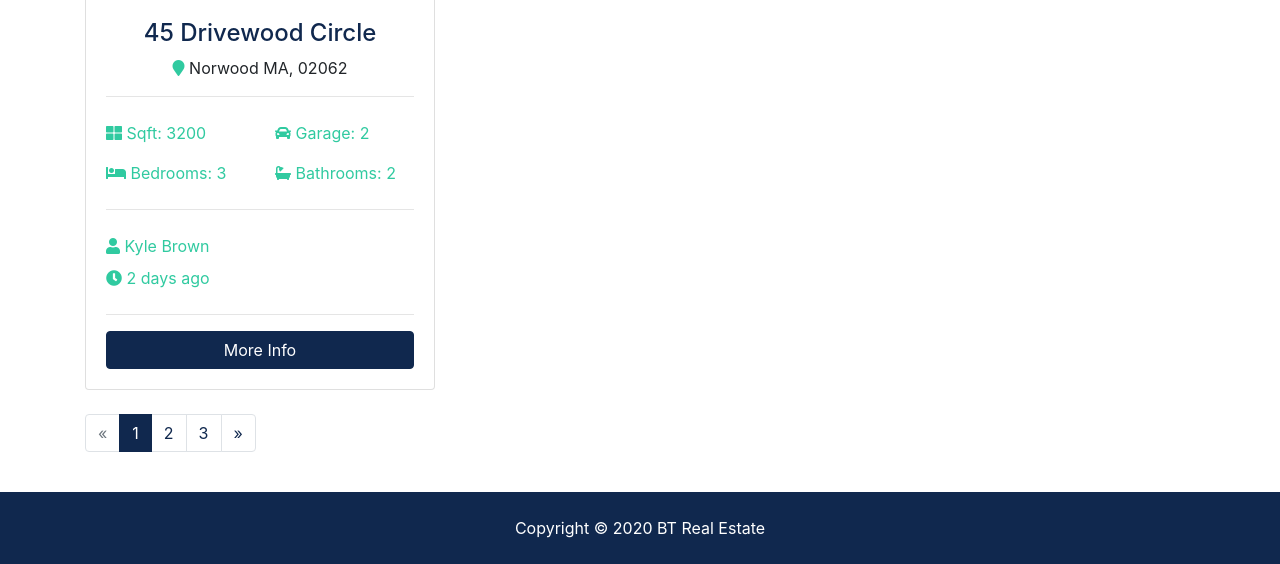
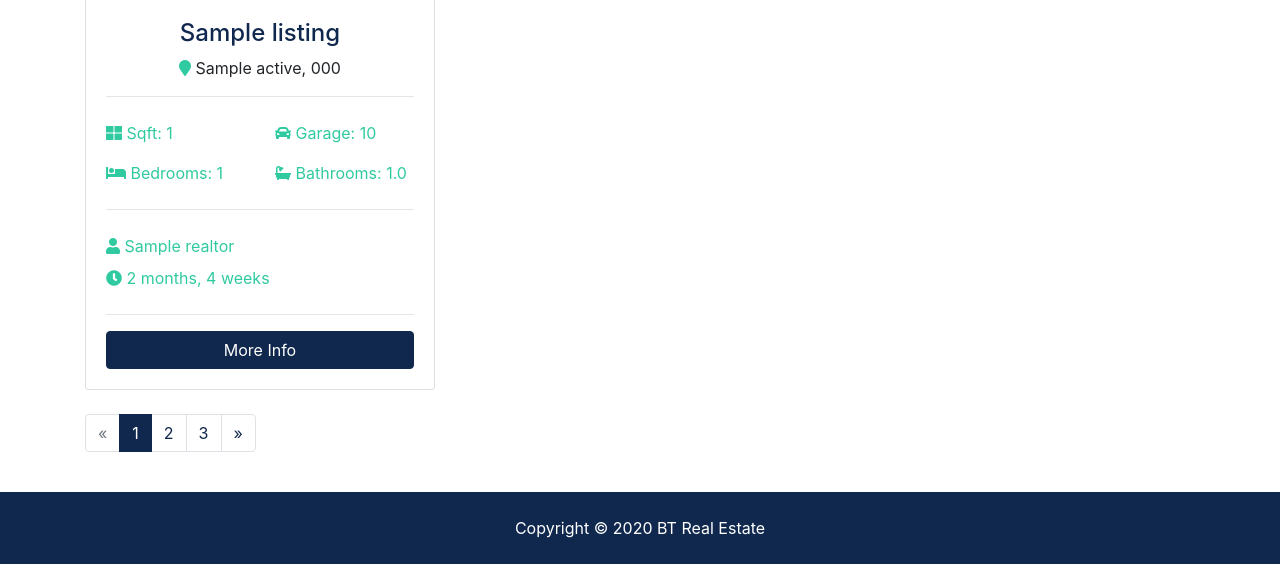
Before and after one commit to Mossie93/btre_project, a Django app: page /listings/ in a window 1280 px wide. Shown: the part 712-1276 px from the top of the page. Run offline with Django 3.2, Linux system fonts and the light colour scheme; tables that the repository leaves empty hold one stand-in row (values such as "Sample post"); grey boxes marked "Sample" are stand-in pictures; some libraries are stand-ins or nearby versions.

Commit message:
Replace hardcoded data in listings index template with real data

```diff
--- a/templates/listings/listings.html
+++ b/templates/listings/listings.html
@@ -1,4 +1,6 @@
 {% extends 'base.html' %}
+
+{% load humanize %}
 
 {% block content %}
 
@@ -37,42 +39,42 @@
         {% for listing in listings %}
           <div class="col-md-6 col-lg-4 mb-4">
             <div class="card listing-preview">
-              <img class="card-img-top" src="assets/img/homes/home-1.jpg" alt="">
+              <img class="card-img-top" src="{{ listing.photo_main.url }}" alt="">
               <div class="card-img-overlay">
                 <h2>
-                  <span class="badge badge-secondary text-white">$490,000</span>
+                  <span class="badge badge-secondary text-white">${{ listing.price | intcomma }}</span>
                 </h2>
               </div>
               <div class="card-body">
                 <div class="listing-heading text-center">
-                  <h4 class="text-primary">45 Drivewood Circle</h4>
+                  <h4 class="text-primary">{{ listing.title }}</h4>
                   <p>
-                    <i class="fas fa-map-marker text-secondary"></i> Norwood MA, 02062</p>
+                    <i class="fas fa-map-marker text-secondary"></i> {{ listing.city }} {{ listing.state }}, {{ listing.zipcode }}</p>
                 </div>
                 <hr>
                 <div class="row py-2 text-secondary">
                   <div class="col-6">
-                    <i class="fas fa-th-large"></i> Sqft: 3200</div>
+                    <i class="fas fa-th-large"></i> Sqft: {{ listing.sqft }}</div>
                   <div class="col-6">
-                    <i class="fas fa-car"></i> Garage: 2</div>
+                    <i class="fas fa-car"></i> Garage: {{ listing.garage }}</div>
                 </div>
                 <div class="row py-2 text-secondary">
                   <div class="col-6">
-                    <i class="fas fa-bed"></i> Bedrooms: 3</div>
+                    <i class="fas fa-bed"></i> Bedrooms: {{ listing.bedrooms }}</div>
                   <div class="col-6">
-                    <i class="fas fa-bath"></i> Bathrooms: 2</div>
+                    <i class="fas fa-bath"></i> Bathrooms: {{ listing.bathrooms }}</div>
                 </div>
                 <hr>
                 <div class="row py-2 text-secondary">
                   <div class="col-12">
-                    <i class="fas fa-user"></i> Kyle Brown</div>
+                    <i class="fas fa-user"></i> {{ listing.realtor }}</div>
                 </div>
                 <div class="row text-secondary pb-2">
-                  <div class="col-6">
-                    <i class="fas fa-clock"></i> 2 days ago</div>
+                  <div class="col-8">
+                    <i class="fas fa-clock"></i> {{ listing.list_date | timesince }}</div>
                 </div>
                 <hr>
-                <a href="listing.html" class="btn btn-primary btn-block">More Info</a>
+                <a href="{% url 'listing' listing.id %}" class="btn btn-primary btn-block">More Info</a>
               </div>
             </div>
           </div>
```
